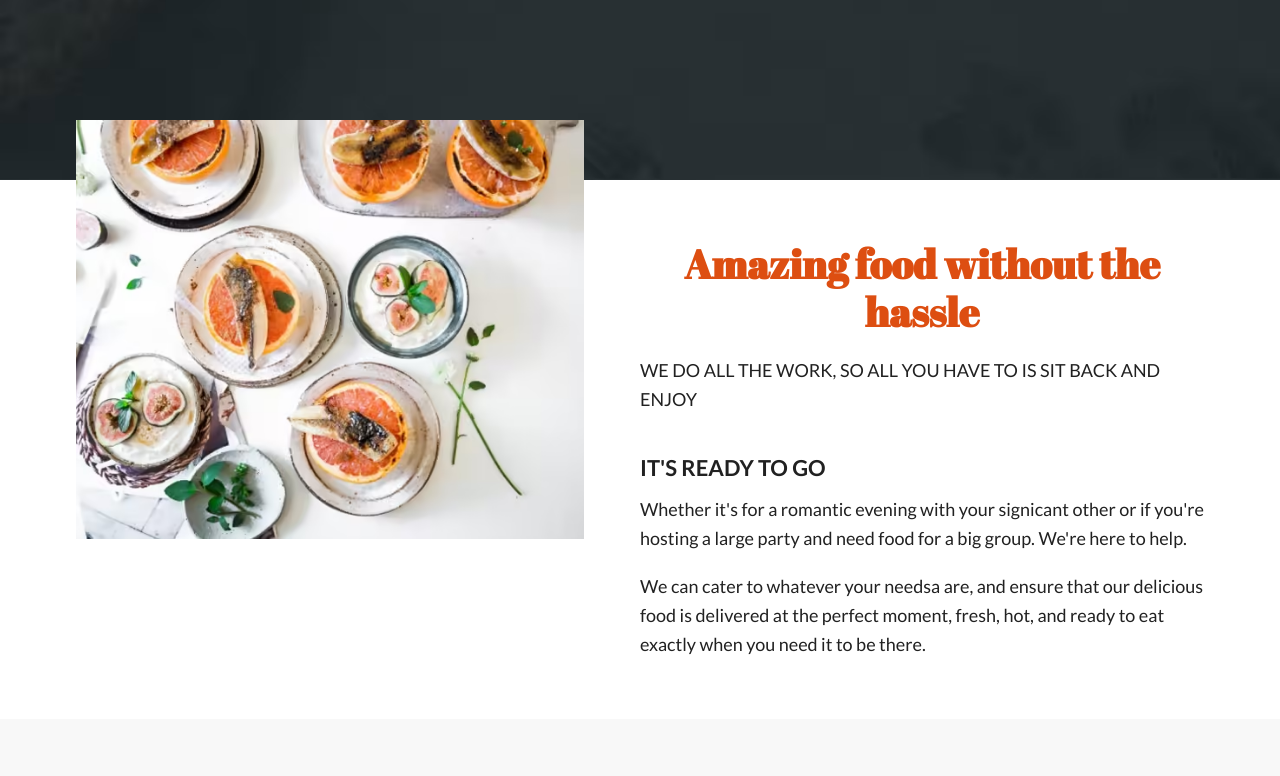
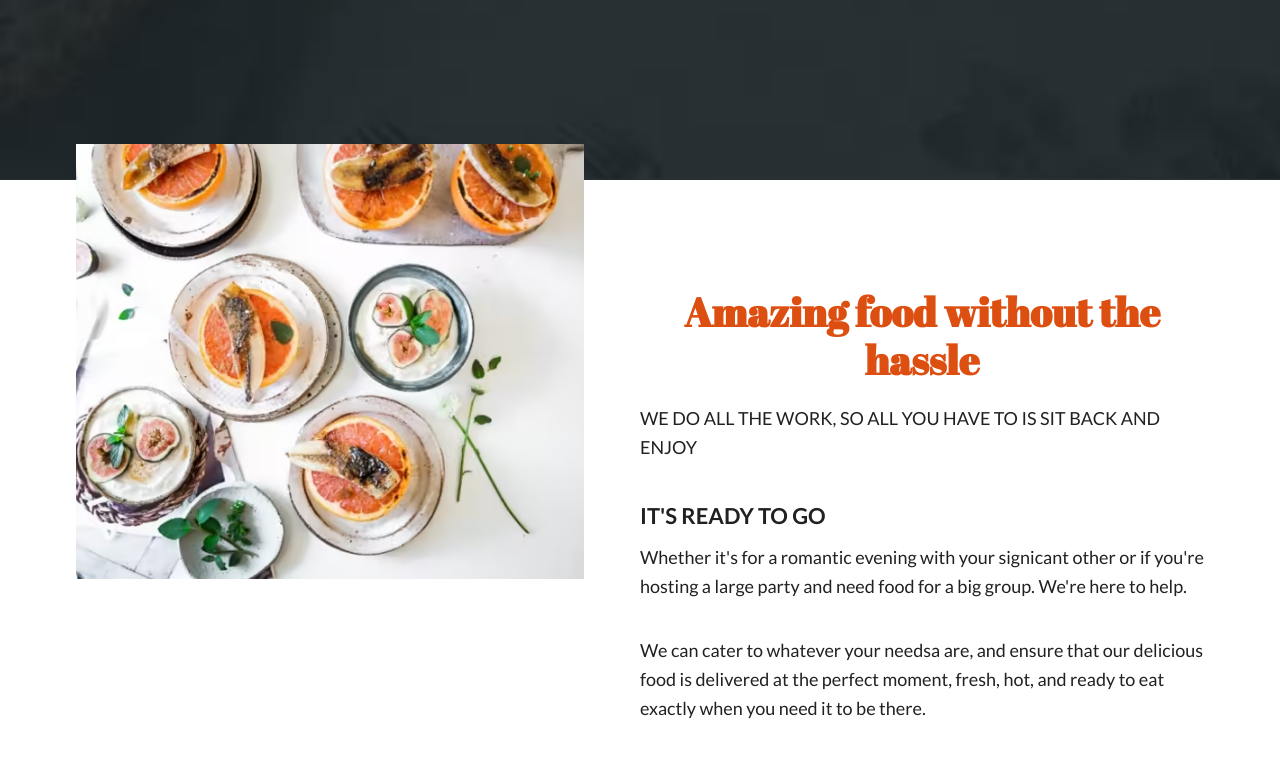
Before and after one commit to adamsJS23/Catering_rossi, a website: page index.html in a window 1280 px wide. Shown: the part 620-1396 px from the top of the page. Drawn offline with nearby package versions, Linux system fonts and the light colour scheme; files that its build step writes are made by us from their sources.

Commit message:
Refactored about.scss

```diff
--- a/sass/_about.scss
+++ b/sass/_about.scss
@@ -1,5 +1,5 @@
 .section-about {
-  padding: 6rem 0;
+  padding: 6em 0;
 }
 
 .about-sup-text {
@@ -8,24 +8,24 @@
 
 .about {
   &__content {
-    @include for-screen-size(tab-land) {
+    @include for-screen-size($bp-tab-land) {
       display: flex;
       justify-content: space-between;
     }
   }
 
   &__img {
-    transform: translateY(-12rem);
-    margin-bottom: -6rem;
+    transform: translateY(-8em);
+    margin-bottom: -6em;
 
-    @include for-screen-size(tab-port) {
+    @include for-screen-size($bp-tab-port) {
       display: block;
       width: 100%;
-      margin: 0  auto -6rem;
+      margin: 0  auto -5em;
     }
 
-    @include for-screen-size(tab-land) {
-      transform: translateY(-12rem);
+    @include for-screen-size($bp-tab-land) {
+      transform: translateY(-8em);
       display: block;
       width: 45%;
       margin: 0;
@@ -34,16 +34,16 @@
   }
 
   &__text {
-    @include for-screen-size(tab-land) {
+    @include for-screen-size($bp-tab-land) {
       width: 50%;
     }
   }
 }
 
 .about__text .about__paragraph:nth-of-type(1) {
-  margin-bottom: 3rem;
+  margin-bottom: 3em;
 
-  @include for-screen-size(tab-land){
-    margin-bottom: 2rem;
+  @include for-screen-size($bp-tab-land){
+    margin-bottom: 2em;
   }
 }
```
